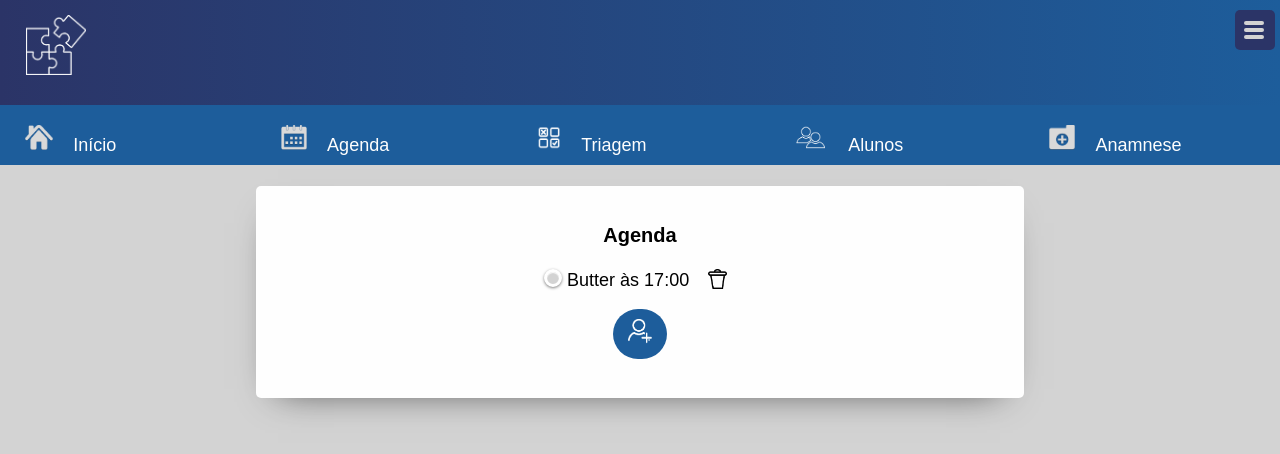
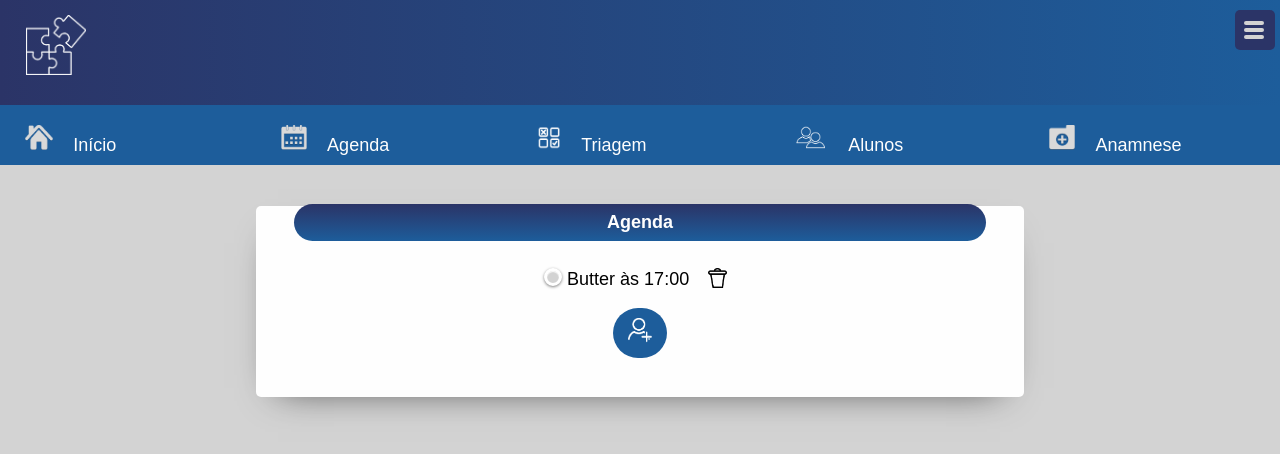
Before and after one commit to JuniorPrado-dev/samae, a React (Vite) app in the folder FRONT/: page /Agenda in a window 1280 px wide. Shown: the top 454 px of the page. Built offline with nearby package versions, Linux system fonts and the light colour scheme; no server answers.

Commit message:
Mudanças na estilização do legend

```diff
--- a/FRONT/src/App.jsx
+++ b/FRONT/src/App.jsx
@@ -3,8 +3,8 @@ import axios from "axios";
 import { Navbar } from './components/Navbar/Navbar';
 import { Route, Routes } from 'react-router-dom';
 import { Home, Agenda, Triagem, Alunos, Anamnese } from "./components/pages"
-import { Login } from './components/login/login';
 import { Topbar } from './components/topbar/topbar';
+import { TelaInicial } from './components/inicio/Inicio';
 
 function App() {
 
@@ -22,7 +22,7 @@ function App() {
     })
 
     const telaLogin = <div id="pagLogin">
-      <Login/>
+      <TelaInicial/>
     </div>
 
     const system = <div className='App'>
--- a/FRONT/src/components/form-student/form_style.jsx
+++ b/FRONT/src/components/form-student/form_style.jsx
@@ -6,7 +6,6 @@ export const Main = styled.main`
 
 export const Fieldset = styled.fieldset`
     border: none;
-    border-radius: 10px;
     text-align: left;
 `;
 
--- a/FRONT/src/components/pages/Agenda.jsx
+++ b/FRONT/src/components/pages/Agenda.jsx
@@ -1,8 +1,9 @@
 import React from 'react';
 import './styled.jsx';
-import { AddTask, Icon, Main, Li, Checkbox, BtnNone, IconX, Text, Hour, Submit, H2, Item, BtnDelete } from './styled.jsx';
+import { AddTask, Icon, Main, Li, Checkbox, BtnNone, IconX, Text, Hour, Submit, Item, BtnDelete } from './styled.jsx';
 import { useState } from 'react';
 import { useForm } from '../../hooks/useForm';
+import { Legend } from '../form-student/form_style.jsx';
 
 export const Agenda = () => {
 
@@ -87,8 +88,9 @@ export const Agenda = () => {
 
     return (
         <Main>
+
+                <Legend className={"shopping__title"}>Agenda</Legend>
             <div className={"shopping"}>
-                <H2 className={"shopping__title"}>Agenda</H2>
                 <ul className={"shopping__checklist"}>
                     {itens.map((item, index) => <Li key={index}>
                         <Checkbox type="checkbox" id='check'/>
@@ -110,12 +112,14 @@ export const Agenda = () => {
                     </>
                     }
                 </ul>
+
                 {watcher2 &&
                     <AddTask onClick={addTask} type='button'>
                         <Icon src="../../img/add.png" />
                     </AddTask>
                 }
             </div>
+
         </Main>
     )
 }
--- a/FRONT/src/components/pages/Alunos.jsx
+++ b/FRONT/src/components/pages/Alunos.jsx
@@ -2,7 +2,7 @@ import React from 'react';
 import { useState } from 'react';
 import { useForm } from '../../hooks/useForm';
 import Cadastrar  from '../form-student/form_student';
-import { MainAluno, AlunoImg, CardAluno, Text , Icon, IconX, Adicionar, AddTask, DeleteCard, InserirAluno } from './styled';
+import { AddTask, Adicionar, AlunoImg, CardAluno, DeleteCard, InserirAluno, MainAluno, Icon, IconX } from './styled';
 
 export const Alunos = () => {
 
@@ -13,27 +13,27 @@ export const Alunos = () => {
     const [itens, setItens] = useState([])
 
     const [form, onChange, resetState] = useForm({
-        name:""
+        name: ""
     })
 
-    function addTask(){
+    function addTask() {
         setWatch(true)
         setWatch2(false)
     }
 
-    function post(){
-        const newItem ={
+    function post() {
+        const newItem = {
             nome: form.name,
-            imagem:form.picture
+            imagem: form.picture
         }
-        const newList = [...itens,newItem ]
+        const newList = [...itens, newItem]
         setItens(newList)
         resetState()
         setWatch(false)
         setWatch2(true)
     }
 
-    function cancel(){
+    function cancel() {
         resetState()
         setWatch(false)
         setWatch2(true)
@@ -56,34 +56,32 @@ export const Alunos = () => {
     };
 
     return (
-    <main>
-        <div>
         <MainAluno>
-                {itens.map( (item, index) =>
-                    <CardAluno key = { index }>
+            {itens.map((item, index) =>
+                <CardAluno key={index}>
                     <p>{item.nome}</p>
                     <AlunoImg src={item.imagem} />
-                        <DeleteCard type='button' onClick={()=>deleteTask(item)}>
+                    <DeleteCard type='button' onClick={() => deleteTask(item)}>
                         <IconX src="../../../img/lixeira.png" />
                     </DeleteCard>
-                    </CardAluno>) }
+                </CardAluno>)}
             {watcher &&
                 <InserirAluno>
                     <Cadastrar/>
-
-                        <button type='submit' onClick={post}>Enviar</button>
+                    <input type="text" id="name" name="name" onChange={onChange} value={form.name} />
+                    <input type="file" accept="image/jpeg, image/png" id="picture" name="picture" onChange={onChange} />
+                    <button type="submit" onClick={post}>Enviar</button>
                     <button type="button" onClick={cancel}> X </button>
                 </InserirAluno>
             }
-            </MainAluno>
+
             {watcher2 &&
                 <Adicionar>
                     <AddTask onClick={addTask} type='button'>
-                            <Icon src="../../img/add.png"/>
+                        <Icon src="../../img/add.png" />
                     </AddTask>
                 </Adicionar>
             }
-        </div>
-    </main>
+        </MainAluno>
     )
 };
--- a/FRONT/src/components/pages/styled.jsx
+++ b/FRONT/src/components/pages/styled.jsx
@@ -3,6 +3,7 @@ import styled from "styled-components";
 export const Main = styled.main`
     padding: 3%;
     margin: auto;
+    margin-top: 20px;
     margin-bottom: 20px;
     width: 60%;
     text-align: center;
@@ -11,14 +12,12 @@ export const Main = styled.main`
     -webkit-box-shadow: -1px 14px 36px -23px rgba(0,0,0,0.75);
     -moz-box-shadow: -1px 14px 36px -23px rgba(0,0,0,0.75);
     box-shadow: -1px 14px 36px -23px rgba(0,0,0,0.75);
-    position: relative;
-    top: 20%;
+
+    @media (max-width: 550px){
+        width: 90vw;
+    }
 `
 
-export const H2 = styled.h2`
-padding-bottom: 10px;
-font-size: 20px;
-`
 export const Item = styled.p`
     margin-bottom: -4px;
 `
@@ -240,6 +239,7 @@ export const H1 = styled.h1`
 export const MainTriagem = styled.main`
     padding: 3%;
     margin: auto;
+    margin-top: 20px;
     margin-bottom: 20px;
     width: 60%;
     text-align: left;
--- a/FRONT/src/components/pages/triagem-components/cabecalho.jsx
+++ b/FRONT/src/components/pages/triagem-components/cabecalho.jsx
@@ -1,11 +1,11 @@
 import React from 'react';
-import { Hour, InputTriagem, H1 } from '../styled';
-import { Fieldset} from '../../form-student/form_style';
+import { Hour, InputTriagem } from '../styled';
+import { Fieldset, Legend} from '../../form-student/form_style';
 
 export const Cabecalho = ({ form, onChange }) => {
   return (
     <main>
-        <H1>Triagem Psicopedagógica</H1>
+        <Legend>Triagem Psicopedagógica</Legend>
       <Fieldset>
         <label>
           Aluno:
```
Lines whose indentation alone changed are shown as unchanged.
